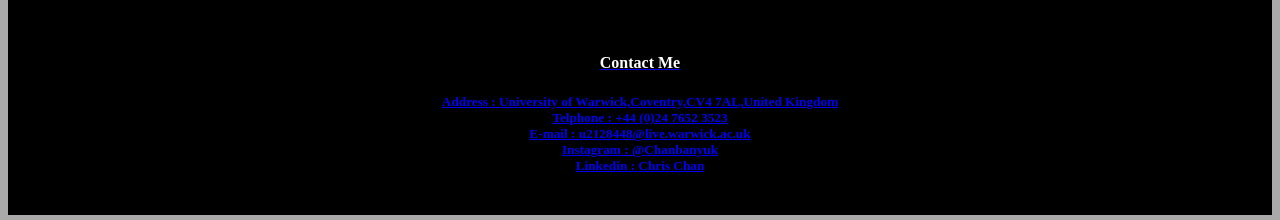
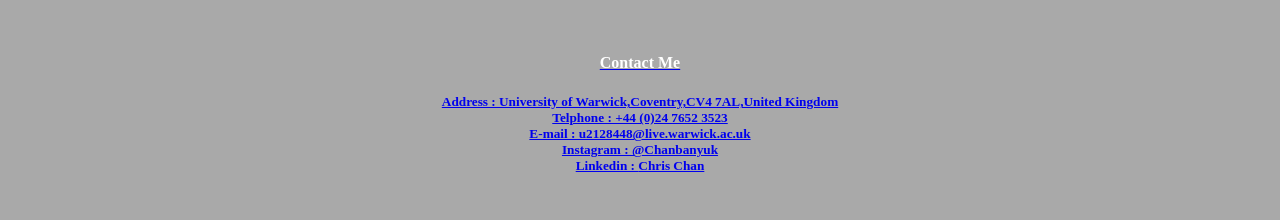
Before and after one commit to HongkangSun/ddp-ima, a plain HTML site: page index.html in a window 1280 px wide. Shown: the part 2529-2749 px from the top of the page. Drawn offline with Linux system fonts and the light colour scheme.

Commit message:
Update index.html

```diff
--- a/index.html
+++ b/index.html
@@ -47,7 +47,7 @@
         <img src="WechatIMG27754.png" height="440px" width="795px">
     </main>
 </body>
-<div style="background-color:black;"><font color=white>
+<div style="background-color:#A9A9A9;"><font color=white>
  </br></br>
     <h4>Contact Me</h4>
     <h5><div class=hg>
```
